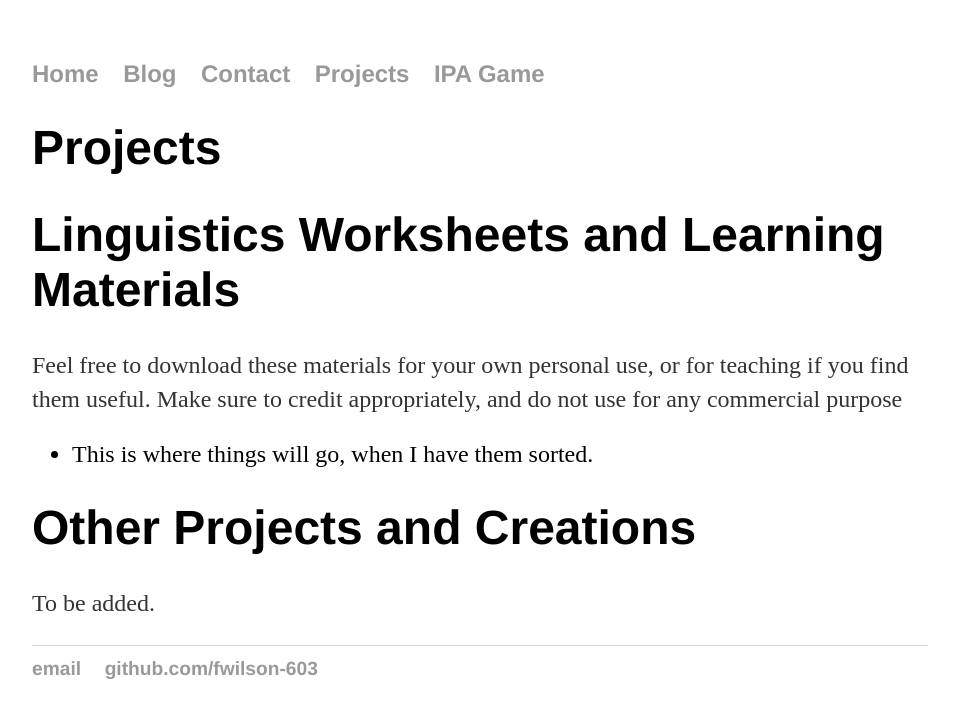
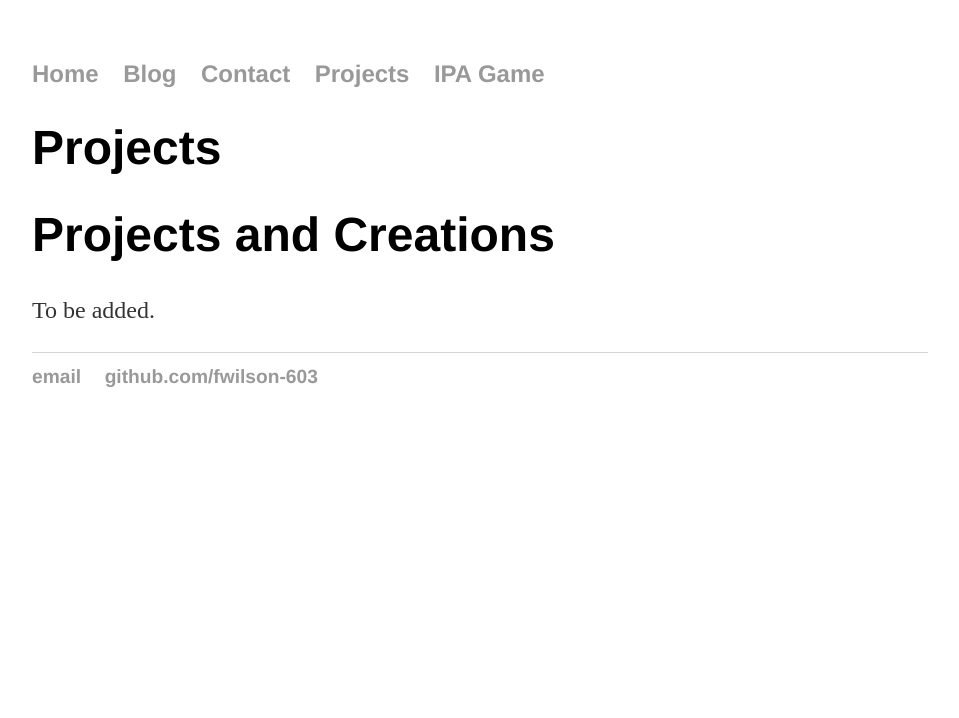
Before and after one commit to fwilson-603/fwilson-603.github.io, a Jekyll site: the page built from projects/index.html, in a window 1280 px wide. Shown: the top 718 px of the page, without its empty margins (160-1119 px from the left). Built offline with Jekyll 4.4.1, drawn with Linux system fonts in a browser that asks for light colours.

Commit message:
Update index.html

```diff
--- a/projects/index.html
+++ b/projects/index.html
@@ -3,14 +3,6 @@ layout: default
 title: Projects
 ---
 
-<h1>Linguistics Worksheets and Learning Materials</h1>
-
-<p>Feel free to download these materials for your own personal use, or for teaching if you find them useful. Make sure to credit appropriately, and do not use for any commercial purpose</p>
-
-<ul>
-  <li>This is where things will go, when I have them sorted.</li>
-</ul>
-
-<h1>Other Projects and Creations</h1>
+<h1>Projects and Creations</h1>
 
 <p>To be added.</p>
```
